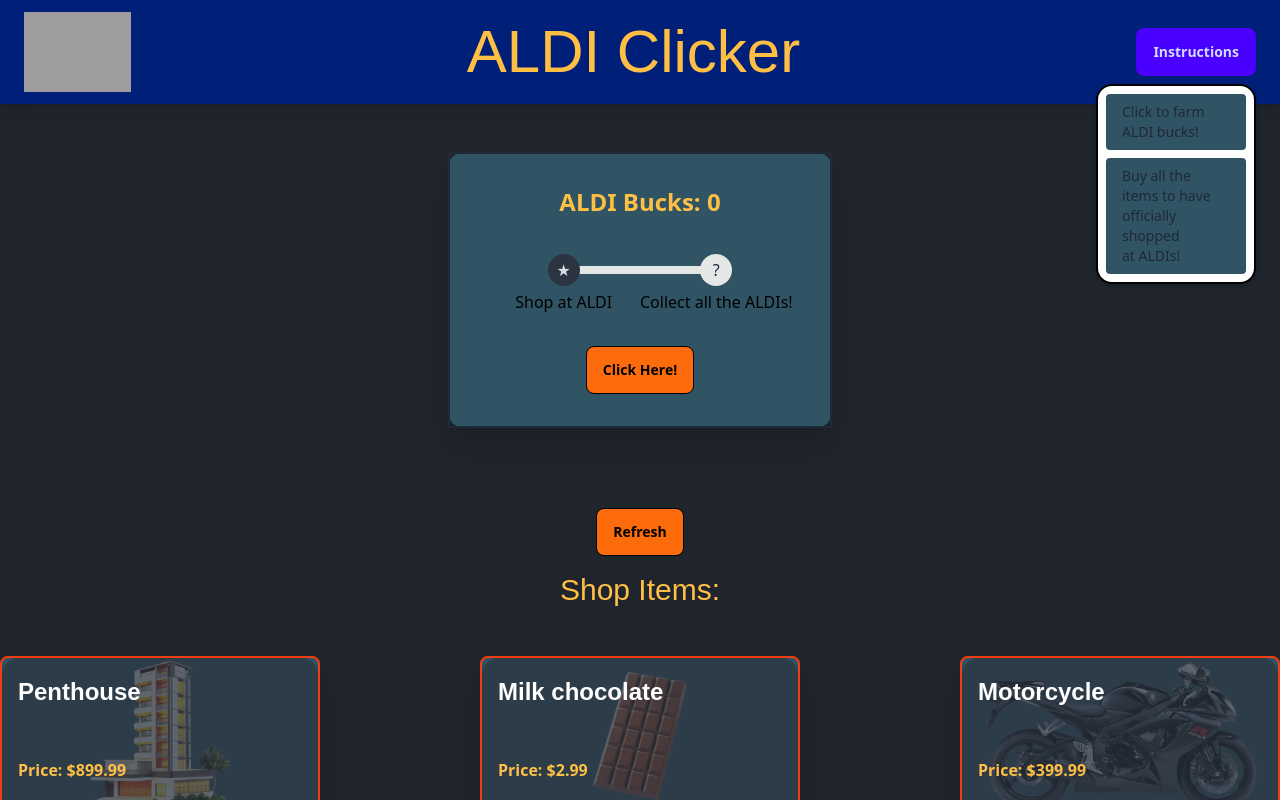
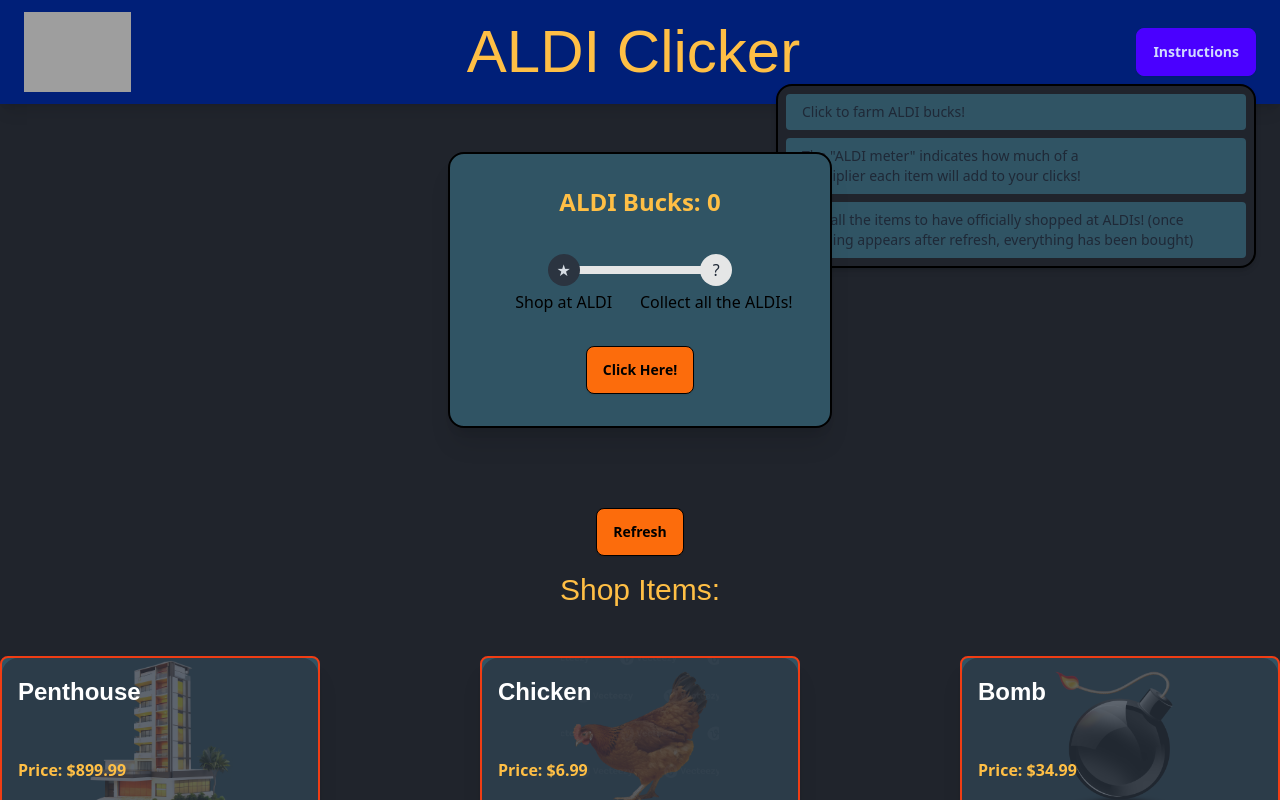
Before and after one commit to staten-island-tech/vue-reactivity-MatthewF710, a Vue app in the folder app/: page / in a window 1280 px wide. Both pictures are taken after a click on the button "Instructions". Shown: the top 800 px of the page. Built offline with nearby package versions, Linux system fonts and the light colour scheme; grey boxes are pictures that could not be loaded; a web font is replaced by a local one.

Commit message:
final stuff

```diff
--- a/app/src/components/NavBar.vue
+++ b/app/src/components/NavBar.vue
@@ -12,11 +12,22 @@
       <button tabindex="0" class="btn btn-primary">Instructions</button>
       <ul
         tabindex="0"
-        class="dropdown-content menu bg-ALDIwhite shadow-md rounded-box w-40 mt-2 border-2 border-ALDIblack space-y-[.5rem]"
+        class="dropdown-content menu bg-ALDIgray shadow-md rounded-box w-[30rem] mt-2 border-2 border-ALDIblack space-y-[.5rem]"
       >
-        <li class="bg-ALDIblue rounded"><a>Click to farm ALDI bucks!</a></li>
+        <li class="bg-ALDIblue rounded border-1 border-ALDIblack">
+          <a>Click to farm ALDI bucks!</a>
+        </li>
+        <li class="bg-ALDIblue rounded border-1 border-ALDIblack">
+          <a
+            >The "ALDI meter" indicates how much of a multiplier each item will add to your
+            clicks!</a
+          >
+        </li>
         <li class="bg-ALDIblue rounded">
-          <a>Buy all the items to have officially shopped at ALDIs!</a>
+          <a
+            >Buy all the items to have officially shopped at ALDIs! (once nothing appears after
+            refresh, everything has been bought)</a
+          >
         </li>
       </ul>
     </div>
--- a/app/src/components/displaycard.vue
+++ b/app/src/components/displaycard.vue
@@ -1,6 +1,6 @@
 <template>
   <div
-    class="card h-[40vh] w-[40vh] bg-ALDIblue image-full shadow-xl self-auto border-2 border-ALDIred rounded-lg border-solid overflow-hidden"
+    class="card h-[40vh] w-[40vh] bg-ALDIblue image-full shadow-xl self-aut rounded-lg border-2 border-ALDIred border-solid overflow-hidden"
   >
     <figure class="flex justify-center items-center h-1/2">
       <img class="h-full object-contain" :src="item.image_link" alt="Product" />
--- a/app/src/views/MainPage.vue
+++ b/app/src/views/MainPage.vue
@@ -2,8 +2,8 @@
   <div class="min-h-screen bg-ALDIgray">
     <NavBar></NavBar>
     <div class="flex justify-center pt-[3rem] pb-[3rem]">
-      <div class="card bg-ALDIblue w-96 shadow-xl">
-        <div class="card-body items-center text-center border-2">
+      <div class="card bg-ALDIblue w-96 shadow-xl border-2 border-ALDIblack">
+        <div class="card-body items-center text-center">
           <h2 class="text-2xl font-bold text-ALDIyellow">ALDI Bucks: {{ balance }}</h2>
           <div class="flex justify-center py-6">
             <ul class="steps">
@@ -22,14 +22,15 @@
         </div>
       </div>
     </div>
-    <div class="flex justify-center pt-[2rem] pb-[1rem]">
+    <div class="flex justify-center pt-[2rem] pb-[1rem]" v-if="allItems.length != 0">
       <button
         class="btn bg-ALDIorange text-ALDIblack border-[.1rem] border-ALDIblack hover:bg-ALDIorange hover:border-ALDIblack"
+        @click="shopRefresh(allItems.length)"
       >
         Refresh
       </button>
     </div>
-    <div class="flex justify-center">
+    <div class="flex justify-center" v-if="allItems.length != 0">
       <h1 class="text-ALDIyellow text-3xl font-ALDIFont">Shop Items:</h1>
     </div>
     <div class="flex flex-wrap justify-center gap-[10rem] py-[3rem]">
@@ -62,27 +63,54 @@ import { ref, reactive } from 'vue'
 import displaycard from '../components/displaycard.vue'
 import NavBar from '../components/NavBar.vue'
 import { items } from '../components/array.js'
+const allItems = reactive(items)
 const selectedItems = reactive([])
 const collectedItems = reactive([])
 const balance = ref(0)
+const clickMultiplier = ref(1)
+function shopRefresh(itemsLeft) {
+  selectedItems.splice(0, selectedItems.length)
+  const itemsdisplayed = 3
+  if (itemsLeft > itemsdisplayed) {
+    while (selectedItems.length < itemsdisplayed) {
+      let randomNum = Math.floor(Math.random() * allItems.length)
+      let shopItem = allItems[randomNum]
+      if (!selectedItems.includes(shopItem) && !collectedItems.includes(shopItem)) {
+        selectedItems.push(shopItem)
+      }
+    }
+  } else {
+    for (let i = 0; i < allItems.length; i++) {
+      selectedItems.push(allItems[i])
+    }
+  }
+}
 function addToCollection(selectedItem) {
   if (balance.value > selectedItem.price && !collectedItems.includes(selectedItem)) {
     balance.value = Math.round(balance.value - selectedItem.price)
+    clickMultiplier.value += selectedItem.ALDI_meter / 10
     collectedItems.push(selectedItem)
-    selectedItems.filter((item) => item != selectedItem) //fix this
+    selectedItems.splice(
+      0,
+      selectedItems.length,
+      ...selectedItems.filter((item) => item !== selectedItem),
+    ) //updating array with splice to not break reactivity
+    allItems.splice(0, allItems.length, ...allItems.filter((item) => item !== selectedItem)) //updating array with splice to not break reactivity
   }
 }
 function removeFromCollection(selectedItem) {
   balance.value = Math.round(balance.value + selectedItem.price)
-  collectedItems.filter((item) => item != selectedItem) //fix this
+  allItems.push(selectedItem)
+  clickMultiplier.value -= selectedItem.ALDI_meter / 10
+  collectedItems.splice(
+    0,
+    collectedItems.length,
+    ...collectedItems.filter((item) => item !== selectedItem),
+  ) //updating array with splice to not break reactivity
 }
 function increaseBalance() {
-  balance.value += 1
+  balance.value += 1 * clickMultiplier.value
+  balance.value = Math.round(balance.value * 100) / 100
 }
-while (selectedItems.length < 3) {
-  let randomNum = Math.floor(Math.random() * items.length)
-  if (!selectedItems.includes(items[randomNum]) && !collectedItems.includes(items[randomNum])) {
-    selectedItems.push(items[randomNum])
-  }
-}
+shopRefresh(allItems.length)
 </script>
```
